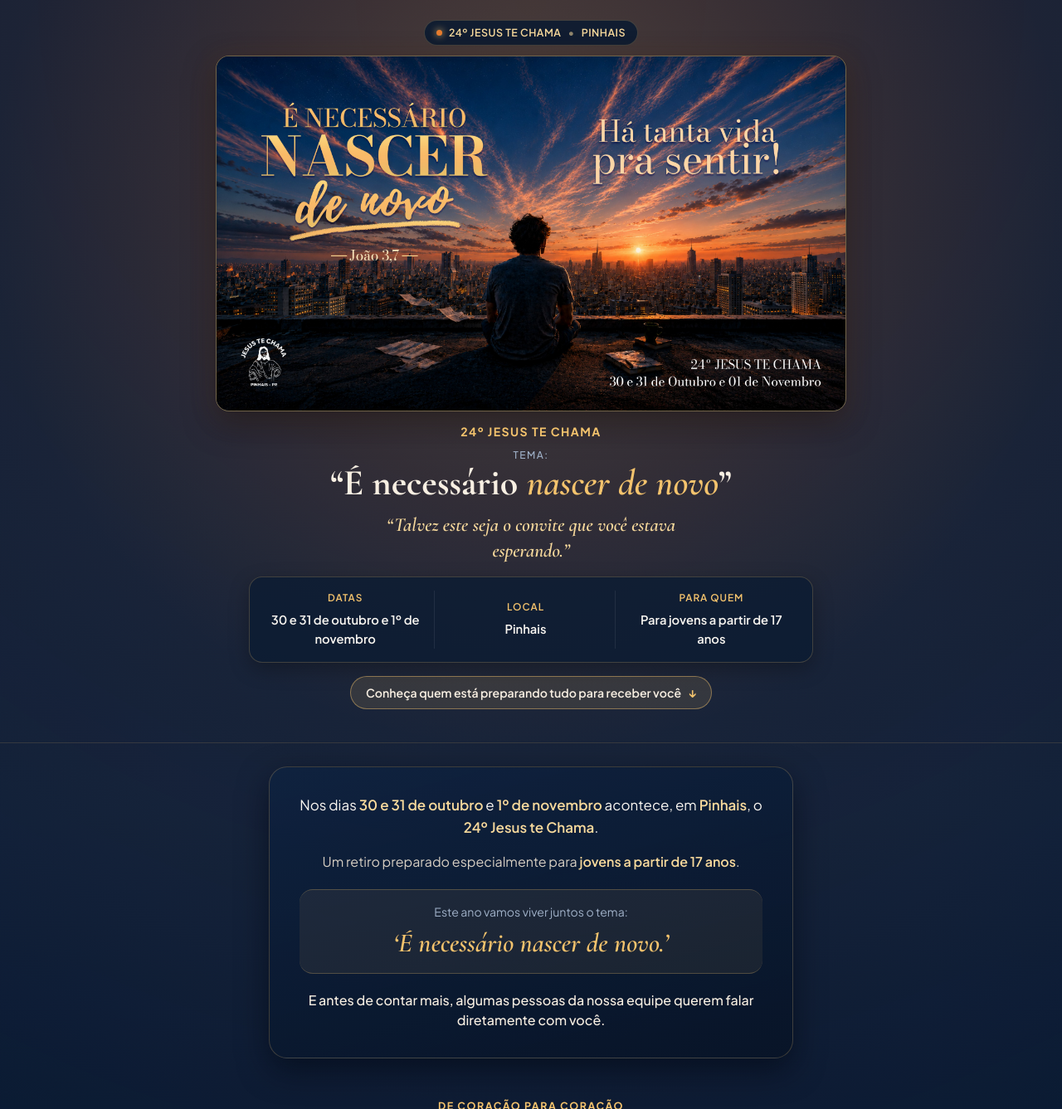
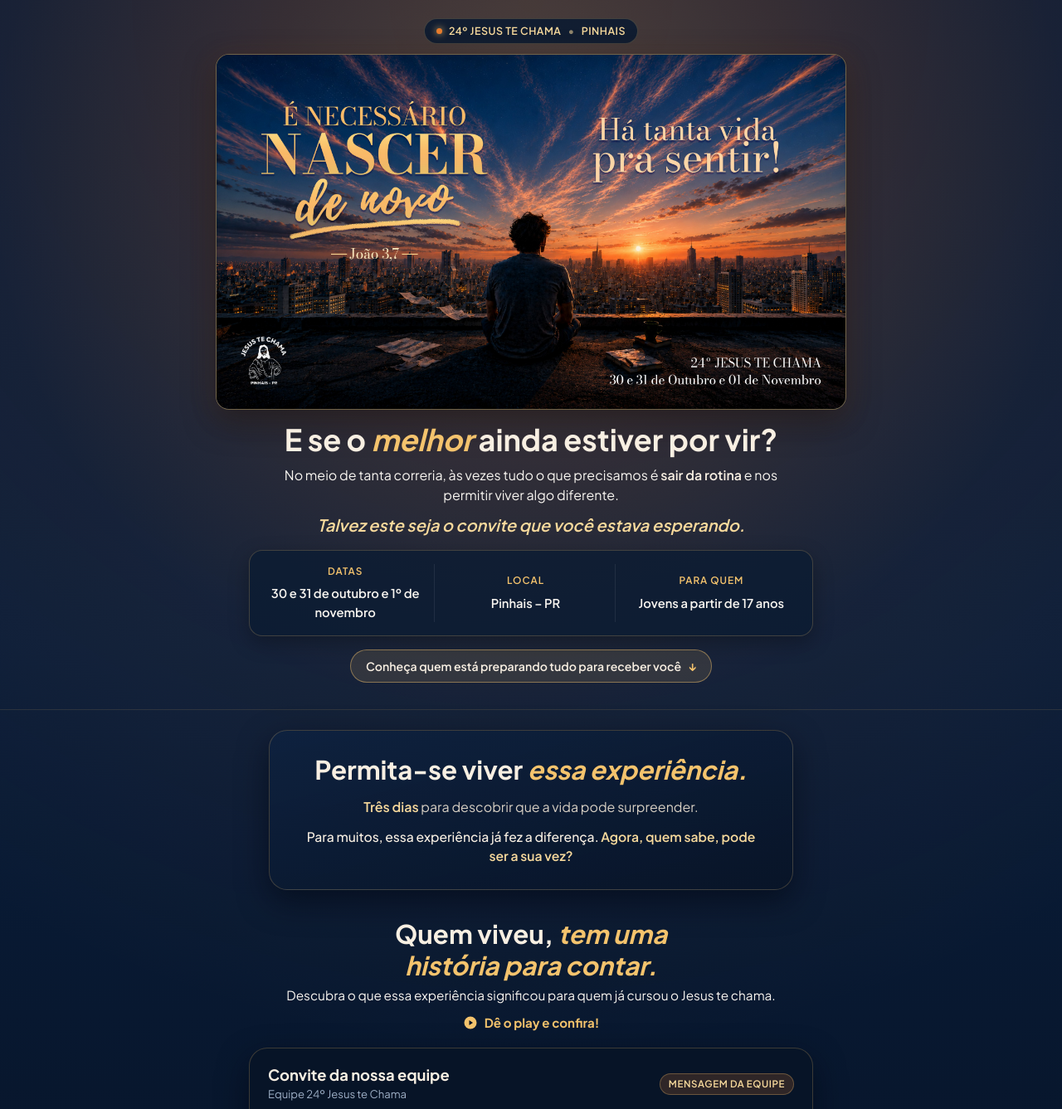
Before and after one commit to 9digitaltec/convitejesustechama, a PHP site: page / in a window 1280 px wide. Shown: the top 1337 px of the page at 83% size. Run offline with PHP 8.4, Linux system fonts and the light colour scheme.

Commit message:
feat: atualizar textos, hierarquia visual e secoes da landing page convite

```diff
--- a/css/style.css
+++ b/css/style.css
@@ -27,7 +27,7 @@
   --whatsapp-green: #25d366;
   --whatsapp-green-dark: #1da851;
 
-  --font-serif: "Cormorant Garamond", Georgia, "Times New Roman", serif;
+  --font-serif: "Plus Jakarta Sans", -apple-system, BlinkMacSystemFont, "Segoe UI", Roboto, sans-serif;
   --font-sans: "Plus Jakarta Sans", -apple-system, BlinkMacSystemFont, "Segoe UI", Roboto, sans-serif;
 
   --radius-sm: 10px;
@@ -132,20 +132,20 @@
 }
 
 /* ==========================================================================
-   1. HERO / PRIMEIRA DOBRA (Mobile First)
+   SEÇÃO 1 — ABERTURA (Mobile First)
    ========================================================================== */
 .hero {
   position: relative;
-  padding: 14px 0 28px;
+  padding: 12px 0 18px;
   overflow: hidden;
-  border-bottom: 1px solid rgba(244, 195, 109, 0.14);
+  border-bottom: 1px solid rgba(244, 195, 109, 0.12);
 }
 
 .hero-ambient {
   position: absolute;
   inset: 0;
   background:
-    radial-gradient(ellipse at 50% 28%, rgba(244, 195, 109, 0.18) 0%, rgba(232, 125, 46, 0.1) 38%, transparent 72%);
+    radial-gradient(ellipse at 50% 24%, rgba(244, 195, 109, 0.18) 0%, rgba(232, 125, 46, 0.1) 38%, transparent 72%);
   pointer-events: none;
   z-index: 0;
 }
@@ -214,54 +214,59 @@
 }
 
 .hero-eyebrow {
-  font-size: 0.88rem;
+  font-size: 0.84rem;
   font-weight: 700;
-  letter-spacing: 0.1em;
+  letter-spacing: 0.08em;
   text-transform: uppercase;
   color: var(--gold-primary);
 }
 
 .hero-title {
   font-family: var(--font-serif);
-  font-size: clamp(1.75rem, 6.2vw, 2.75rem);
+  font-size: clamp(1.55rem, 5.2vw, 2.25rem);
   font-weight: 700;
-  line-height: 1.15;
+  line-height: 1.2;
   color: var(--ivory-warm);
   text-wrap: balance;
 }
 
-.hero-theme-label {
-  display: block;
-  font-family: var(--font-sans);
-  font-size: 0.75rem;
-  font-weight: 500;
-  letter-spacing: 0.12em;
-  text-transform: uppercase;
-  color: var(--text-muted);
-  margin-bottom: 2px;
-}
-
-.hero-title-accent {
+.hero-title-accent,
+.text-accent {
   color: var(--gold-primary);
   font-style: italic;
 }
 
+.hero-text {
+  font-size: 1rem;
+  color: var(--text-main);
+  max-width: 52ch;
+  line-height: 1.5;
+}
+
+.hero-text strong,
+.section-subtitle strong,
+.closing-text strong {
+  color: var(--ivory-warm);
+  font-weight: 600;
+}
+
 .hero-welcome {
   font-family: var(--font-serif);
-  font-size: clamp(1.15rem, 4.2vw, 1.45rem);
+  font-size: clamp(1.06rem, 3.8vw, 1.25rem);
   font-style: italic;
+  font-weight: 600;
   color: var(--gold-soft);
-  max-width: 34ch;
-  line-height: 1.35;
+  max-width: 40ch;
+  line-height: 1.4;
 }
 
-/* Grade de Informações (Datas, Local, Público) */
+/* Grade de Informações (Datas, Local, Para quem) */
 .hero-info-grid {
   width: 100%;
   display: grid;
   grid-template-columns: 1fr;
   gap: 8px;
-  margin-top: 4px;
+  margin-top: 6px;
   padding: 12px 14px;
   border-radius: var(--radius-md);
   background: var(--bg-card);
@@ -344,49 +349,59 @@
    SEÇÕES GERAIS
    ========================================================================== */
 .section {
-  padding: 36px 0;
+  padding: 16px 0;
 }
 
 .section-header {
   text-align: center;
   max-width: 600px;
-  margin: 0 auto 24px;
-}
-
-.section-kicker {
-  display: inline-block;
-  font-size: 0.78rem;
-  font-weight: 700;
-  text-transform: uppercase;
-  letter-spacing: 0.12em;
-  color: var(--gold-primary);
-  margin-bottom: 6px;
+  margin: 0 auto 14px;
 }
 
 .section-title {
   font-family: var(--font-serif);
-  font-size: clamp(1.65rem, 5.5vw, 2.3rem);
+  font-size: clamp(1.4rem, 4.6vw, 1.95rem);
   font-weight: 700;
-  line-height: 1.2;
+  line-height: 1.22;
   color: var(--ivory-warm);
-  margin-bottom: 8px;
+  margin-bottom: 6px;
+  text-wrap: balance;
 }
 
 .section-subtitle {
   font-size: 0.96rem;
-  color: var(--text-secondary);
+  color: var(--text-main);
+  line-height: 1.48;
+}
+
+.section-play-cta {
+  display: inline-flex;
+  align-items: center;
+  justify-content: center;
+  gap: 8px;
+  margin-top: 10px;
+  font-size: 0.94rem;
+  font-weight: 700;
+  color: var(--gold-primary);
+}
+
+.play-cta-icon {
+  display: inline-flex;
+  align-items: center;
+  justify-content: center;
+  color: var(--gold-primary);
 }
 
 /* ==========================================================================
-   2. SEÇÃO DE APRESENTAÇÃO
+   SEÇÃO 2 — EXPERIÊNCIA
    ========================================================================== */
 .intro-section {
-  padding-top: 28px;
-  padding-bottom: 20px;
+  padding-top: 16px;
+  padding-bottom: 10px;
 }
 
 .intro-card {
-  padding: 24px 20px;
+  padding: 20px 18px;
   border-radius: var(--radius-lg);
   background: linear-gradient(165deg, rgba(14, 34, 64, 0.85) 0%, rgba(8, 20, 39, 0.92) 100%);
   border: 1px solid var(--border-subtle);
@@ -394,70 +409,44 @@
   text-align: center;
   display: flex;
   flex-direction: column;
-  gap: 16px;
+  gap: 10px;
+}
+
+.intro-title {
+  margin-bottom: 2px;
 }
 
 .intro-lead {
-  font-size: 1.06rem;
-  color: var(--text-main);
-  line-height: 1.6;
+  font-size: 1rem;
+  color: var(--text-secondary);
+  line-height: 1.5;
 }
 
 .intro-lead strong,
-.intro-text strong {
+.intro-bridge strong {
   color: var(--gold-soft);
   font-weight: 600;
 }
 
-.intro-text {
-  font-size: 1rem;
-  color: var(--text-secondary);
-}
-
-.intro-theme-highlight {
-  margin: 4px 0;
-  padding: 16px 14px;
-  border-radius: var(--radius-md);
-  background: rgba(244, 195, 109, 0.07);
-  border-top: 1px solid rgba(244, 195, 109, 0.25);
-  border-bottom: 1px solid rgba(244, 195, 109, 0.25);
-}
-
-.intro-theme-prefix {
-  display: block;
-  font-size: 0.88rem;
-  color: var(--text-muted);
-  margin-bottom: 6px;
-}
-
-.intro-theme-quote {
-  font-family: var(--font-serif);
-  font-size: clamp(1.5rem, 5vw, 2rem);
-  font-weight: 700;
-  font-style: italic;
-  color: var(--gold-primary);
-  line-height: 1.25;
-}
-
 .intro-bridge {
-  font-size: 1rem;
+  font-size: 0.98rem;
   font-weight: 500;
   color: var(--ivory-warm);
-  line-height: 1.55;
+  line-height: 1.48;
 }
 
 /* ==========================================================================
-   3. DEPOIMENTOS EM VÍDEO
+   SEÇÃO 3 — VÍDEO DA EQUIPE
    ========================================================================== */
 .testimonials-section {
-  padding-top: 24px;
-  padding-bottom: 32px;
+  padding-top: 12px;
+  padding-bottom: 16px;
 }
 
 .testimonials-grid {
   display: grid;
   grid-template-columns: 1fr;
-  gap: 24px;
+  gap: 18px;
   max-width: 680px;
   margin: 0 auto;
 }
@@ -483,7 +472,7 @@
   display: flex;
   flex-direction: column;
   align-items: flex-start;
-  gap: 6px;
+  gap: 4px;
 }
 
 .testimonial-badge {
@@ -493,7 +482,7 @@
   background: rgba(232, 125, 46, 0.18);
   border: 1px solid rgba(244, 195, 109, 0.3);
   color: var(--gold-soft);
-  font-size: 0.73rem;
+  font-size: 0.72rem;
   font-weight: 600;
   letter-spacing: 0.05em;
   text-transform: uppercase;
@@ -507,14 +496,14 @@
 
 .testimonial-name {
   font-family: var(--font-serif);
-  font-size: 1.35rem;
+  font-size: 1.15rem;
   font-weight: 700;
   color: var(--ivory-warm);
   line-height: 1.25;
 }
 
 .testimonial-role {
-  font-size: 0.85rem;
+  font-size: 0.82rem;
   color: var(--text-muted);
 }
 
@@ -816,7 +755,7 @@
   }
 
   .hero {
-    padding: 24px 0 40px;
+    padding: 22px 0 32px;
   }
 
   .hero-info-grid {
@@ -845,12 +784,23 @@
     text-align: center;
   }
 
+  .intro-section {
+    padding-top: 24px;
+    padding-bottom: 16px;
+  }
+
   .intro-card {
-    padding: 32px 36px;
+    padding: 28px 32px;
+    gap: 12px;
+  }
+
+  .testimonials-section {
+    padding-top: 18px;
+    padding-bottom: 24px;
   }
 
   .testimonial-card {
-    padding: 24px 24px 26px;
+    padding: 20px 22px 22px;
   }
 
   .testimonial-header {
--- a/index.html
+++ b/index.html
@@ -39,7 +39,7 @@
   <a class="skip-link" href="#depoimentos">Ir direto para os depoimentos</a>
 
   <!-- ====================================================================
-       1. HERO / PRIMEIRA DOBRA
+       SEÇÃO 1 — ABERTURA
        ==================================================================== -->
   <header class="hero" role="banner">
     <div class="hero-ambient" aria-hidden="true"></div>
@@ -64,17 +64,18 @@
         >
       </figure>
 
-      <!-- Conteúdo Principal do Convite na Primeira Dobra -->
+      <!-- Conteúdo Principal de Abertura -->
       <div class="hero-content">
-        <p class="hero-eyebrow">24º Jesus te Chama</p>
-
         <h1 class="hero-title">
-          <span class="hero-theme-label">Tema:</span>
-          “É necessário <em class="hero-title-accent">nascer de novo</em>”
+          E se o <em class="hero-title-accent">melhor</em> ainda estiver por vir?
         </h1>
 
+        <p class="hero-text">
+          No meio de tanta correria, às vezes tudo o que precisamos é <strong>sair da rotina</strong> e nos permitir viver algo diferente.
+        </p>
+
         <p class="hero-welcome">
-          “Talvez este seja o convite que você estava esperando.”
+          Talvez este seja o convite que você estava esperando.
         </p>
 
         <div class="hero-info-grid" aria-label="Informações do retiro">
@@ -84,15 +85,15 @@
           </div>
           <div class="hero-info-item">
             <span class="info-label">Local</span>
-            <strong class="info-value">Pinhais</strong>
+            <strong class="info-value">Pinhais – PR</strong>
           </div>
           <div class="hero-info-item">
             <span class="info-label">Para quem</span>
-            <strong class="info-value">Para jovens a partir de 17 anos</strong>
+            <strong class="info-value">Jovens a partir de 17 anos</strong>
           </div>
         </div>
 
-        <a href="#depoimentos" class="hero-scroll-cue" aria-label="Descer para assistir aos depoimentos da equipe">
+        <a href="#depoimentos" class="hero-scroll-cue" aria-label="Descer para assistir ao recado da equipe">
           <span>Conheça quem está preparando tudo para receber você</span>
           <span class="scroll-arrow" aria-hidden="true">↓</span>
         </a>
@@ -102,47 +103,46 @@
 
   <main id="conteudo-principal">
     <!-- ==================================================================
-         2. SEÇÃO DE APRESENTAÇÃO
+         SEÇÃO 2 — EXPERIÊNCIA
          ================================================================== -->
     <section class="section intro-section" aria-labelledby="titulo-apresentacao">
       <div class="container narrow-container">
         <div class="intro-card">
-          <h2 id="titulo-apresentacao" class="sr-only">Sobre o retiro</h2>
+          <h2 id="titulo-apresentacao" class="section-title intro-title">
+            Permita-se viver <em class="text-accent">essa experiência.</em>
+          </h2>
 
           <p class="intro-lead">
-            Nos dias <strong>30 e 31 de outubro</strong> e <strong>1º de novembro</strong> acontece, em <strong>Pinhais</strong>, o <strong>24º Jesus te Chama</strong>.
+            <strong>Três dias</strong> para descobrir que a vida pode surpreender.
           </p>
 
-          <p class="intro-text">
-            Um retiro preparado especialmente para <strong>jovens a partir de 17 anos</strong>.
-          </p>
-
-          <div class="intro-theme-highlight">
-            <span class="intro-theme-prefix">Este ano vamos viver juntos o tema:</span>
-            <blockquote class="intro-theme-quote">
-              ‘É necessário nascer de novo.’
-            </blockquote>
-          </div>
-
           <p class="intro-bridge">
-            E antes de contar mais, algumas pessoas da nossa equipe querem falar diretamente com você.
+            Para muitos, essa experiência já fez a diferença. <strong>Agora, quem sabe, pode ser a sua vez?</strong>
           </p>
         </div>
       </div>
     </section>
 
     <!-- ==================================================================
-         3. DEPOIMENTOS EM VÍDEO
+         SEÇÃO 3 — VÍDEO DA EQUIPE
          ================================================================== -->
     <section id="depoimentos" class="section testimonials-section" aria-labelledby="titulo-depoimentos">
       <div class="container">
         <div class="section-header">
-          <span class="section-kicker">De coração para coração</span>
           <h2 id="titulo-depoimentos" class="section-title">
-            Quem está preparando este encontro para você
+            Quem viveu, <em class="text-accent">tem uma história para contar.</em>
           </h2>
           <p class="section-subtitle">
-            Dê o play e ouça o recado que preparamos especialmente para você.
+            Descubra o que essa experiência significou para quem já cursou o Jesus te chama.
+          </p>
+          <p class="section-play-cta">
+            <span class="play-cta-icon" aria-hidden="true">
+              <svg viewBox="0 0 24 24" width="18" height="18" focusable="false">
+                <circle cx="12" cy="12" r="10" fill="currentColor"/>
+                <polygon points="10,8 16,12 10,16" fill="#061224"/>
+              </svg>
+            </span>
+            <span>Dê o play e confira!</span>
           </p>
         </div>
 
@@ -173,37 +173,22 @@
     </section>
 
     <!-- ==================================================================
-         5 & 6. FECHAMENTO EMOCIONAL E COMPARTILHAMENTO
+         SEÇÃO 4 — ENCERRAMENTO
          ================================================================== -->
     <section id="convite-final" class="section closing-section" aria-labelledby="titulo-fechamento">
       <div class="container narrow-container">
         <div class="closing-card">
-          <span class="closing-verse-tag">João 3,7 • Há tanta vida pra sentir!</span>
-
           <h2 id="titulo-fechamento" class="closing-title">
-            Agora o convite também é nosso:
-            <span>venha viver esses dias com a gente.</span>
+            E se esses três dias forem o <em class="text-accent">começo de algo novo?</em>
           </h2>
 
-          <div class="closing-summary" aria-label="Resumo do evento">
-            <p class="summary-event-name">24º Jesus te Chama</p>
-            <p class="summary-theme">Tema: <strong>“É necessário nascer de novo”</strong></p>
+          <p class="closing-text">
+            O convite está feito. <strong>O próximo passo é seu.</strong>
+          </p>
 
-            <ul class="summary-details-list">
-              <li>
-                <span class="summary-detail-label">Datas</span>
-                <strong>30 e 31 de outubro e 1º de novembro</strong>
-              </li>
-              <li>
-                <span class="summary-detail-label">Local</span>
-                <strong>Pinhais</strong>
-              </li>
-              <li>
-                <span class="summary-detail-label">Público</span>
-                <strong>Para jovens a partir de 17 anos</strong>
-              </li>
-            </ul>
-          </div>
+          <p class="closing-highlight">
+            Permita-se. Venha viver o <strong>Jesus te Chama</strong> com a gente!
+          </p>
 
           <div class="closing-actions">
             <button
@@ -232,9 +217,6 @@
        ==================================================================== -->
   <footer class="site-footer" role="contentinfo">
     <div class="container footer-container">
-      <p class="footer-brand">
-        <strong>24º Jesus te Chama</strong> • Pinhais - PR
-      </p>
       <p class="footer-privacy-note">
         Este site utiliza dados anônimos de navegação para entender a visualização dos conteúdos.
       </p>
```
Also changed, not shown: other parts of css/style.css (+40 -83 lines).
